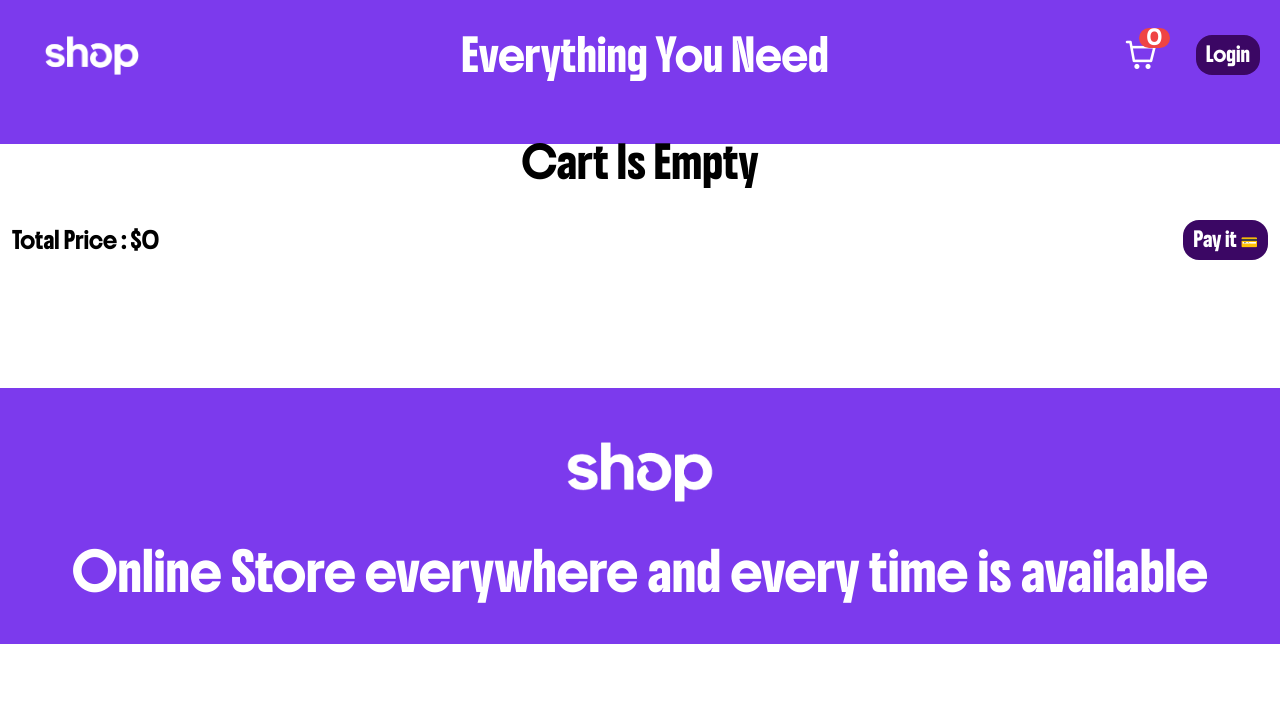
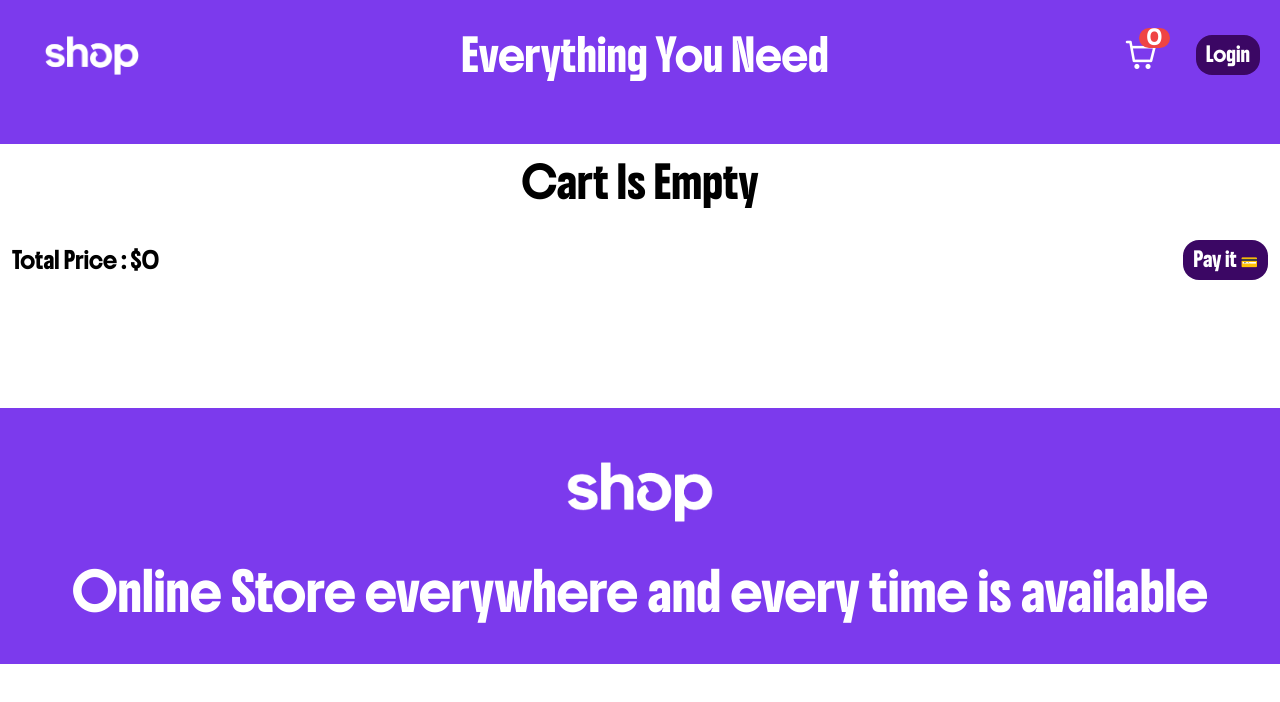
Before and after one commit to mrmohammadjr/shop-app, a React (Create React App) app: page /cart in a window 1280 px wide. Shown: the top 702 px of the page. Built offline with nearby package versions, Linux system fonts and the light colour scheme.

Commit message:
Update Cart.tsx

```diff
--- a/src/routes/Cart/Cart.tsx
+++ b/src/routes/Cart/Cart.tsx
@@ -25,7 +25,7 @@ const Cart = () => {
   return (
     <div className="flex flex-col items-center lg:mt-0 sm:mt-10">
       {items.length === 0 ? (
-        <h1 className="mb-10 text-3xl">Cart Is Empty</h1>
+        <h1 className="mb-10 mt-5 text-3xl">Cart Is Empty</h1>
         ) : (
           <>
             {items.map((item)=>(
```
